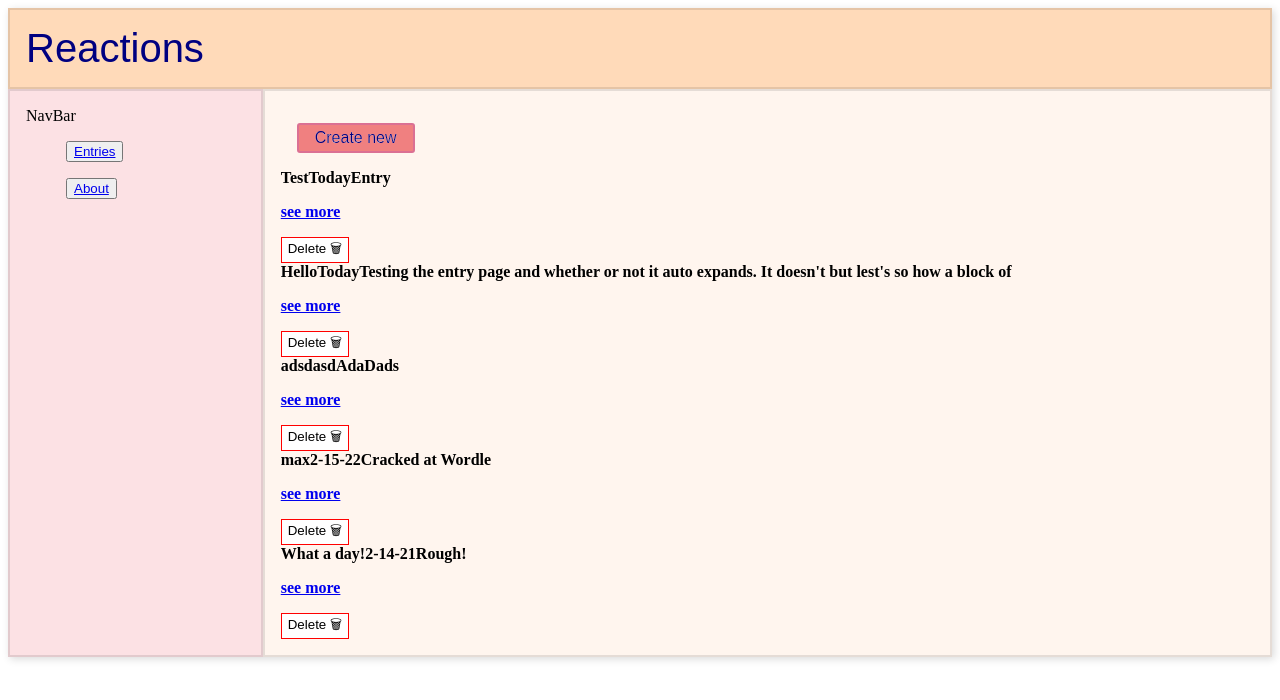
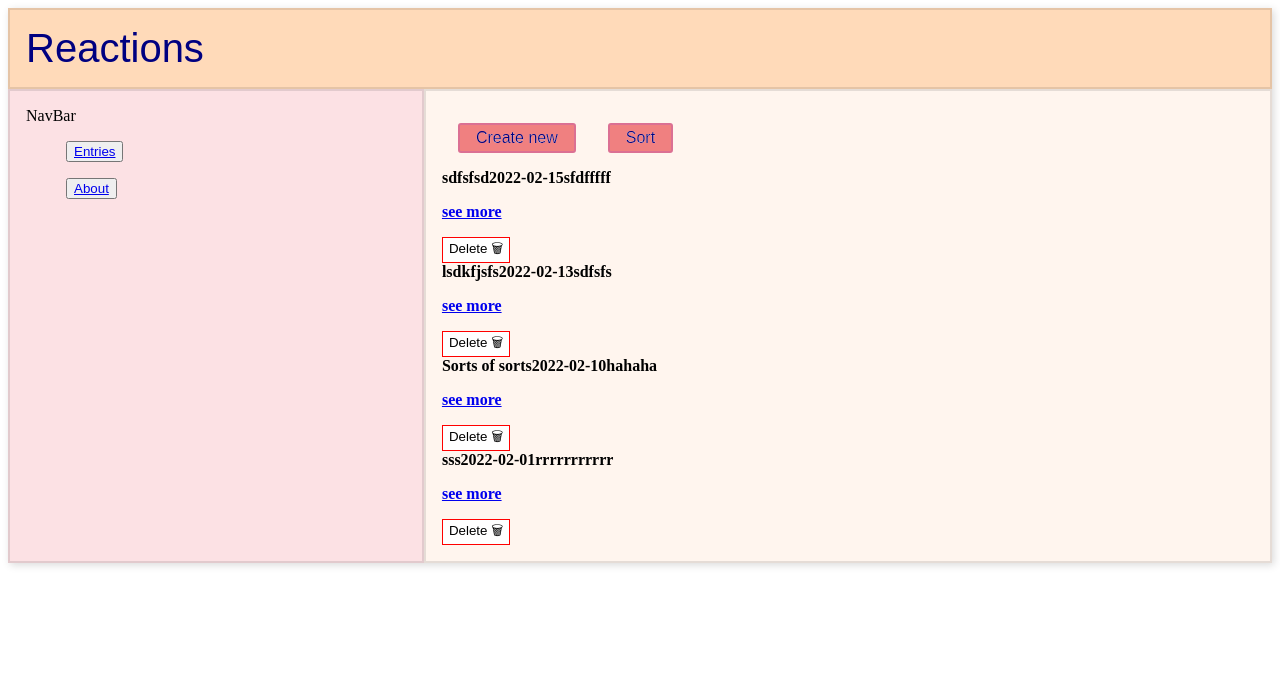
Before and after one commit to angelroundtrip/phase-2-group-project, a React (Create React App) app: page / in a window 1280 px wide. Shown: the top 700 px of the page. Built offline with nearby package versions, Linux system fonts and the light colour scheme; data requests are answered from the project's data file.

Commit message:
added sort function

```diff
--- a/db.json
+++ b/db.json
@@ -1,34 +1,28 @@
 {
   "entries": [
     {
-      "title": "Test",
-      "date": "Today",
-      "body": "Entry",
-      "id": 1
+      "title": "Sorts of sorts",
+      "date": "2022-02-10",
+      "body": "hahaha",
+      "id": 6
     },
     {
-      "title": "Hello",
-      "date": "Today",
-      "body": "Testing the entry page and whether or not it auto expands. It doesn't but lest's so how a block of text looks like.",
-      "id": 2
+      "title": "lsdkfjsfs",
+      "date": "2022-02-13",
+      "body": "sdfsfs",
+      "id": 7
     },
     {
-      "title": "adsd",
-      "date": "asdAd",
-      "body": "aDads",
-      "id": 3
+      "title": "sdfsfsd",
+      "date": "2022-02-15",
+      "body": "sfdfffff",
+      "id": 8
     },
     {
-      "title": "max",
-      "date": "2-15-22",
-      "body": "Cracked at Wordle",
-      "id": 4
-    },
-    {
-      "title": "What a day!",
-      "date": "2-14-21",
-      "body": "Rough!",
-      "id": 5
+      "title": "sss",
+      "date": "2022-02-01",
+      "body": "rrrrrrrrrrr",
+      "id": 9
     }
   ]
 }
--- a/src/components/App.js
+++ b/src/components/App.js
@@ -160,6 +160,14 @@ function App() {
     })
   }
 
+  const [sort, setSort] = useState(false)
+
+  const handleSortClick = () => {
+    setSort(!sort)
+  }
+
+  const sortedEntries = sort ? entries : entries.slice().sort( (a, b) => new Date(b.date) - new Date(a.date))
+
   return (
     <CleanStyle >
 
@@ -167,7 +175,7 @@ function App() {
       <NavBar/>
       <Switch>
         <Route exact path='/'>
-          <JournalEntries entries={entries} deleteEntry={deleteEntry} />
+          <JournalEntries entries={sortedEntries} deleteEntry={deleteEntry} handleSortClick={handleSortClick} />
         </Route>
         <Route path='/new'>
           <JournalForm newJournal={newJournal} />
--- a/src/components/JournalEntries.js
+++ b/src/components/JournalEntries.js
@@ -3,15 +3,17 @@ import {Link} from 'react-router-dom'
 import JournalListItem from './JournalListItem'
 // imort Card from '@mui/material/Card';p
 
-function JournalEntries({entries, deleteEntry}) {
+function JournalEntries({entries, deleteEntry, handleSortClick}) {
   return (
     <div className='journal-entries'>
         <Link to='/new'>
             <button className='button'>
                 Create new
             </button>
-
         </Link>
+        <button onClick={handleSortClick} className='button'>
+          Sort
+        </button>
         {/* <Card sx={{ maxWidth: 345 }}> */}
             {entries.map(entry =>
               <JournalListItem key={entry.id} entry={entry} deleteEntry={deleteEntry}
--- a/src/components/JournalForm.js
+++ b/src/components/JournalForm.js
@@ -31,7 +31,7 @@ function JournalForm({newJournal}) {
       </span>
 
       <span>
-        <input className='form-input' type='text' placeholder='Date' value={date} onChange={e => setDate(e.target.value)} />
+        <input className='form-input' type='date' placeholder='Date' value={date} onChange={e => setDate(e.target.value)} />
       </span>
 
       <p>
```
